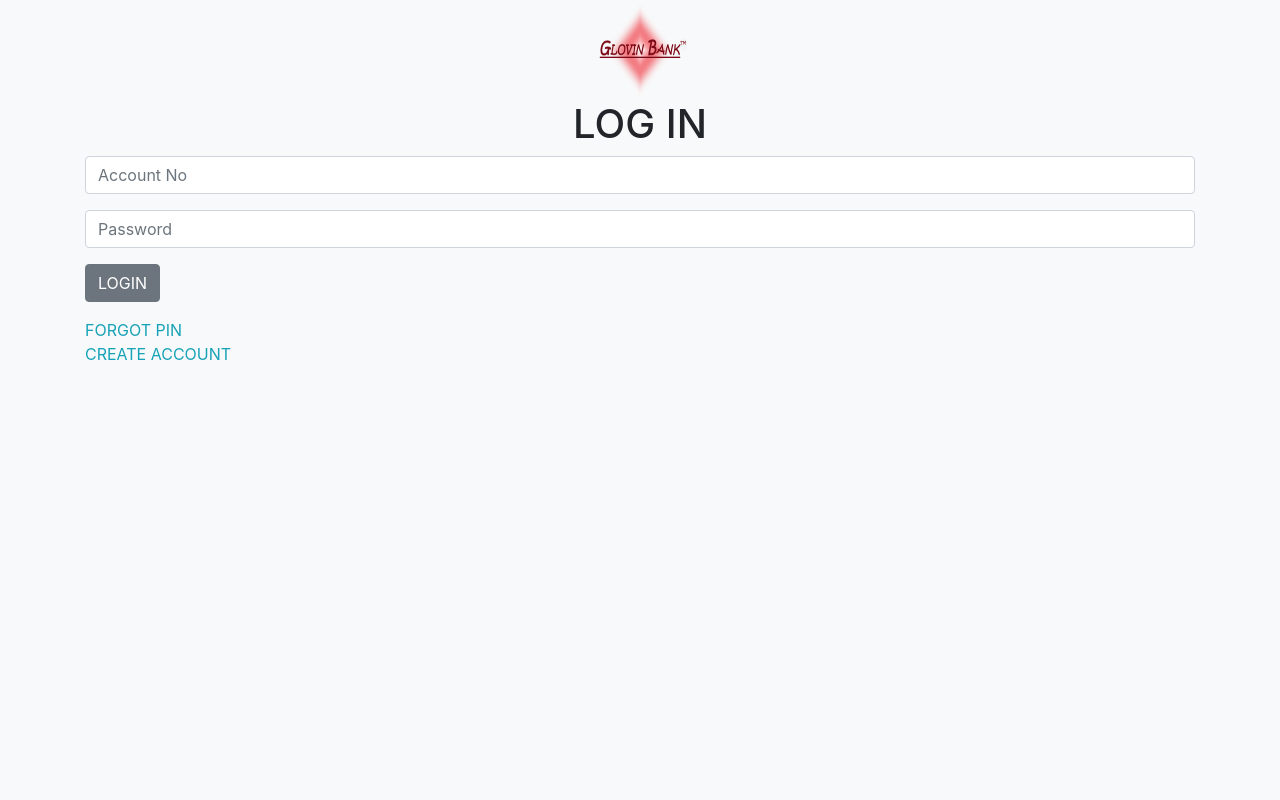
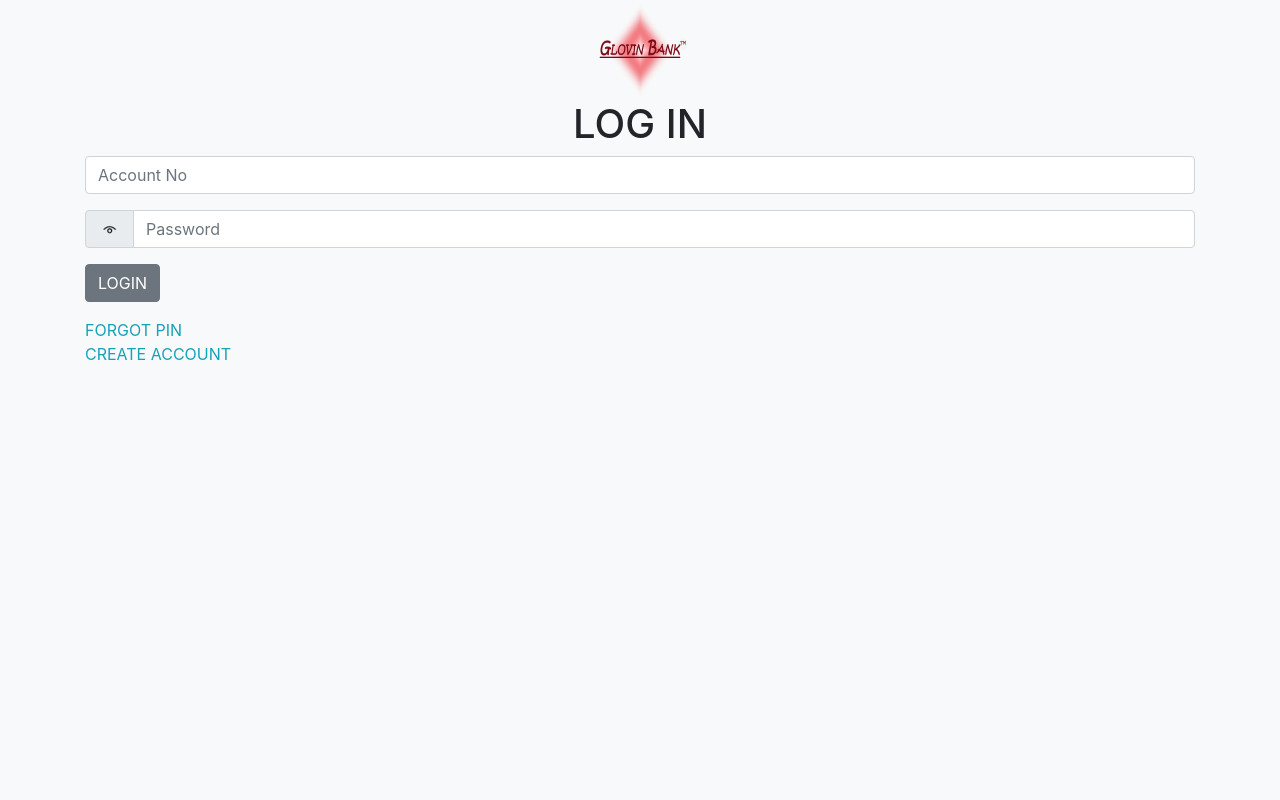
Before and after one commit to jessjunior/Student-Monetary-System, a CodeIgniter app: page /HTML/ in a window 1280 px wide. Run offline with CodeIgniter, Linux system fonts and the light colour scheme; some libraries are stand-ins or nearby versions.

Commit message:
A log in form for the system

```diff
--- a/SMSBank/application/views/log_in.php
+++ b/SMSBank/application/views/log_in.php
@@ -26,8 +26,11 @@
 		    <div class="form-group mb-3">
 				<input type ="text" class="form-control" name='acc' placeholder="Account No" required="">
 		    </div>
-		    <div class="form-group mb-3">
-				<input type ="password" class="form-control" name='pass' placeholder="Password" required="">
+		    <div class="form-group input-group mb-3">
+		    	<div class="input-group-prepend">
+			      	<span class="input-group-text" id="show" style="cursor: pointer;"><img src="<?php echo base_url();?>/resources/show_password_icon.png" style="width: 23px;height: 23px;"></span>
+			    </div>
+				<input type ="password" class="form-control" name='pass' id='pass' placeholder="Password" required="">
 			</div>
 			<input class="btn btn-secondary mb-3" type ="submit" value="LOGIN">
 		</form>
@@ -62,23 +65,12 @@
 					<div class="modal-title" style="font-size: 18px;">Sign Up</div>
 					<button type="button" class="close" data-dismiss="modal">&times;</button>
 				</div>
-				<form style="width: 100%;" method="post" enctype="multipart/form-data">
+				<form style="width: 100%;" method="post" enctype="multipart/form-data" action="<?php echo site_url('main/sign_up')?>">
 					<div class="row modal-body" style="padding: 25px;box-sizing: border-box;width: 100%;">
 						<div class="col-lg-6">
 							<div class="form-group">
 								<div class="input-group mb-4">
-									<input type="text" class="form-control" name="user" id="user" placeholder="Account Number" required="">
-								    <div class="input-group-append">
-								      	<span class="input-group-text fa" id="1"></span>
-								    </div>
-								</div>
-							</div>
-							<div class="form-group">
-								<div class="input-group mb-4">
 									<input type="text" class="form-control" name="name" id="name" placeholder="Full Name" required="">
-								    <div class="input-group-append">
-								      	<span class="input-group-text fa" id="2"></span>
-								    </div>
 								</div>
 							</div>
 							<div class="form-group">
@@ -87,30 +79,21 @@
 								      	<span class="input-group-text" id="showSecret" style="cursor: pointer;"><img src="<?php echo base_url();?>/resources/show_password_icon.png" style="width: 23px;height: 23px;"></span>
 								    </div>
 									<input type="password" class="form-control" name="secret" id="secret" placeholder="Password" required="">
-								    <div class="input-group-append">
-								      	<span class="input-group-text fa" id="3"></span>
+								</div>
+							</div>
+							<div class="form-group">
+								<div class="input-group mb-4">
+									<div class="input-group-prepend">
+								      	<span class="input-group-text" id="showSecretRe" style="cursor: pointer;"><img src="<?php echo base_url();?>/resources/show_password_icon.png" style="width: 23px;height: 23px;"></span>
 								    </div>
+									<input type="password" class="form-control" name="secretRe" id="secretRe" placeholder="Repeat Password" required="">
 								</div>
 							</div>
 						</div>
 						<div class="col-lg-6">
 							<div class="form-group">
 								<div class="input-group mb-4">
-									<div class="input-group-prepend">
-								      	<span class="input-group-text" id="showSecretRe" style="cursor: pointer;"><img src="<?php echo base_url();?>/resources/show_password_icon.png" style="width: 23px;height: 23px;"></span>
-								    </div>
-									<input type="password" class="form-control" name="secretRe" id="secretRe" placeholder="Repeat Password" required="">
-								    <div class="input-group-append">
-								      	<span class="input-group-text fa" id="4"></span>
-								    </div>
-								</div>
-							</div>
-							<div class="form-group">
-								<div class="input-group mb-4">
 									<input type="text" class="form-control" name="deposit" id="deposit" placeholder="Initial Deposit" required="">
-								    <div class="input-group-append">
-								      	<span class="input-group-text fa" id="5"></span>
-								    </div>
 								</div>
 							</div>
 							<div class="form-group input-group">
@@ -134,4 +117,20 @@
 	</div>
 </div>
 </body>
+<script>
+	function showPassword(event){
+		var type=$(event.data.input).attr("type")
+		if(type.localeCompare("password")===0){
+			$(event.data.input).attr("type","text")
+			$(event.data.button).addClass("bg-secondary")
+		}else{
+			$(event.data.input).attr("type","password")
+			$(event.data.button).removeClass("bg-secondary")
+		}
+	}
+
+	$("#show").click({button: "#show", input: "#pass"},showPassword)
+	$("#showSecret").click({button: "#showSecret", input: "#secret"},showPassword)
+	$("#showSecretRe").click({button: "#showSecretRe", input: "#secretRe"},showPassword)
+</script>
 </html>
```
